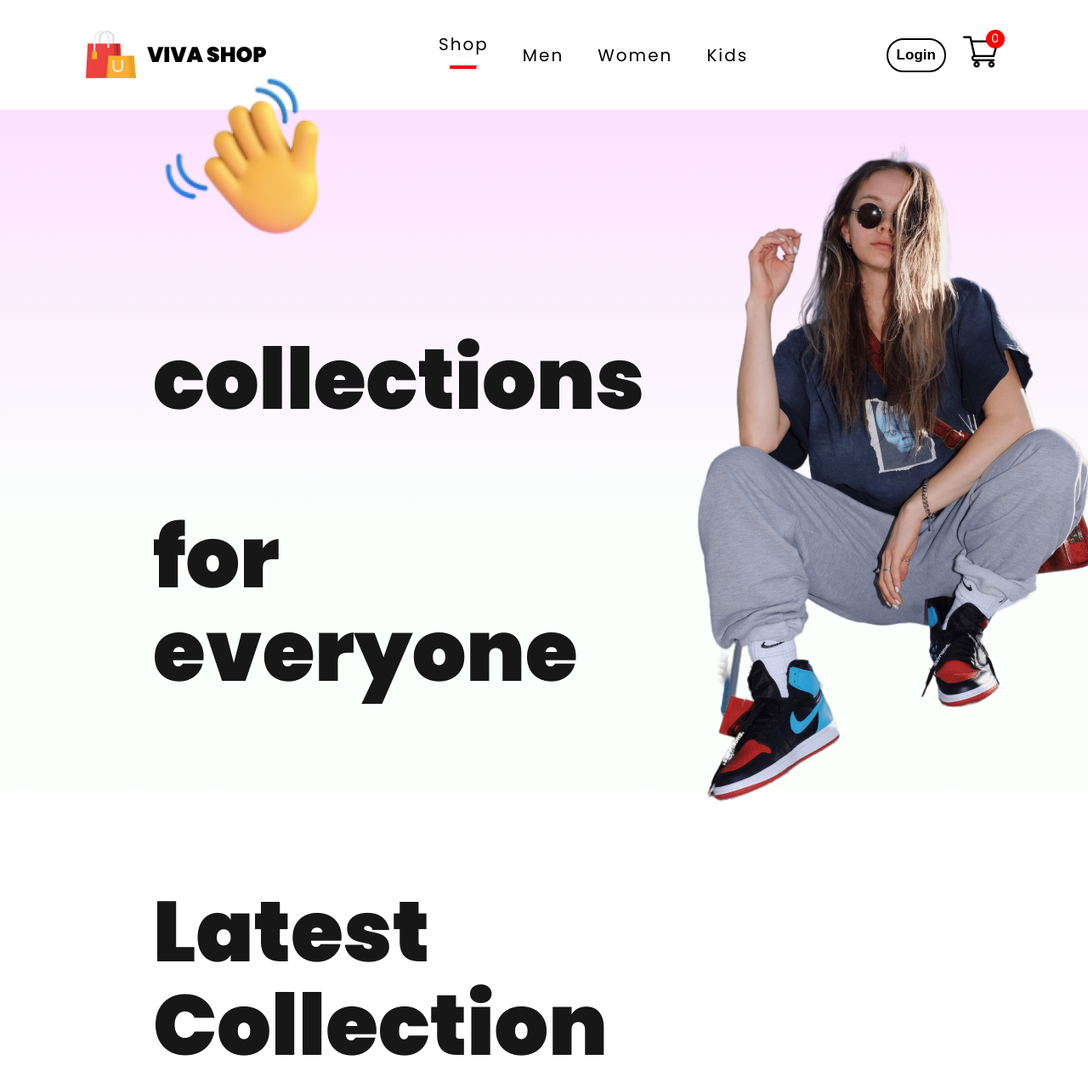
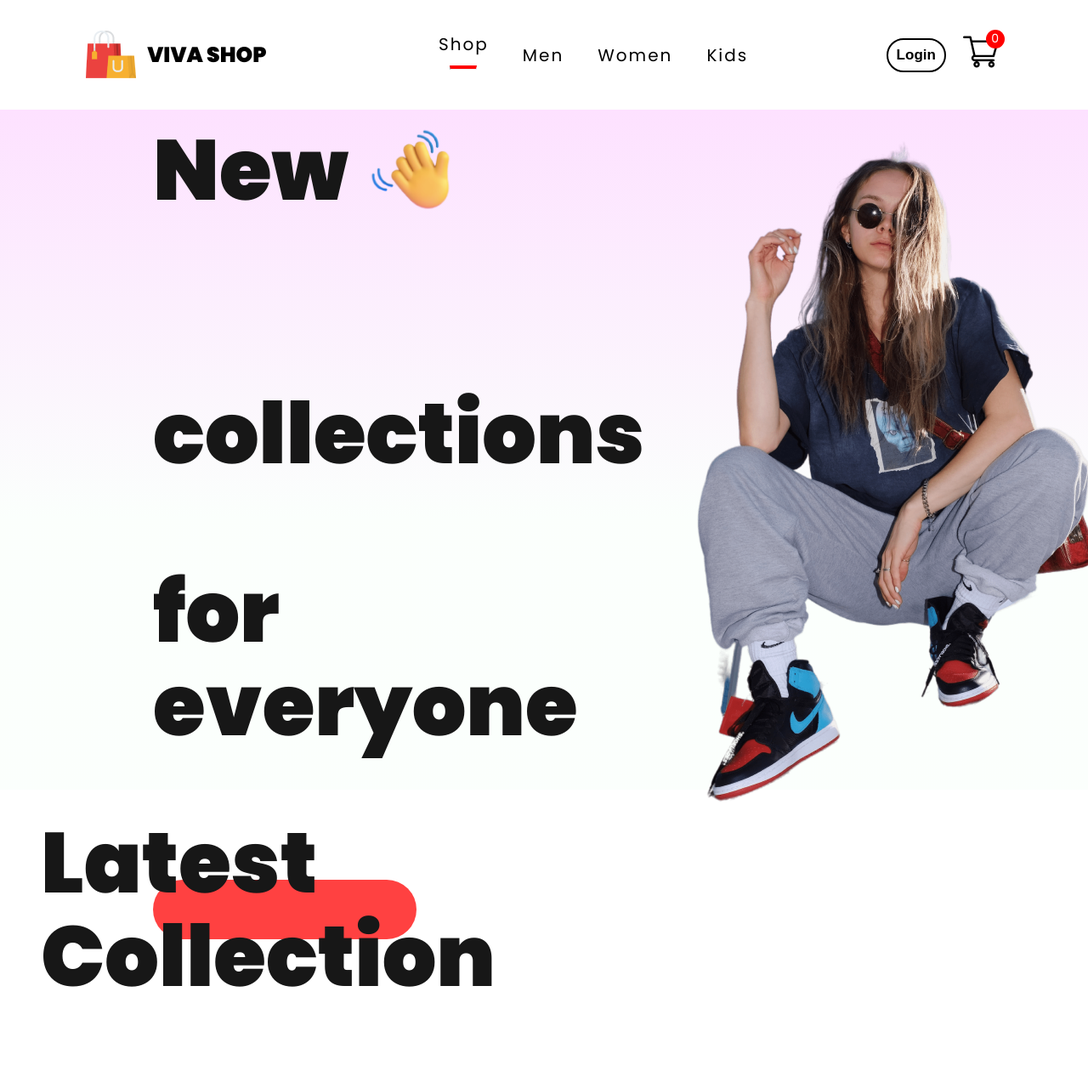
Before and after one commit to mariegrace31/viva_shop, a React (Create React App) app: page / in a window 1280 px wide. Shown: the top 1280 px of the page at 85% size. After the commit the page ends 1195 px from the top, so only its background shows below. Built offline with nearby package versions, Linux system fonts and the light colour scheme.

Commit message:
Style the hero hand icon

```diff
--- a/src/Components/Hero/Hero.css
+++ b/src/Components/Hero/Hero.css
@@ -25,3 +25,26 @@
   font-size: 100px;
   font-weight: 700;
 }
+
+.hero-hand-icon {
+  display: flex;
+  align-items: center;
+  gap: 20px;
+}
+
+.hero-hand-icon img {
+  width: 105px;
+}
+
+.hero-latest-btn {
+  display: flex;
+  justify-content: center;
+  align-items: center;
+  gap: 15px;
+  width: 310px;
+  height: 70px;
+  border-radius: 75px;
+  margin-top: 30px;
+  background: #ff4141;
+  color: #fff;
+}
--- a/src/Components/Hero/Hero.jsx
+++ b/src/Components/Hero/Hero.jsx
@@ -10,7 +10,7 @@
       <div className="hero-left">
         <h2>NEW ARRIVALS ONLY</h2>
         <div>
-          <div className="hand-hand-icon">
+          <div className="hero-hand-icon">
             <p>New</p>
             <img src={hand_icon} alt="hand-icon" />
           </div>
```
